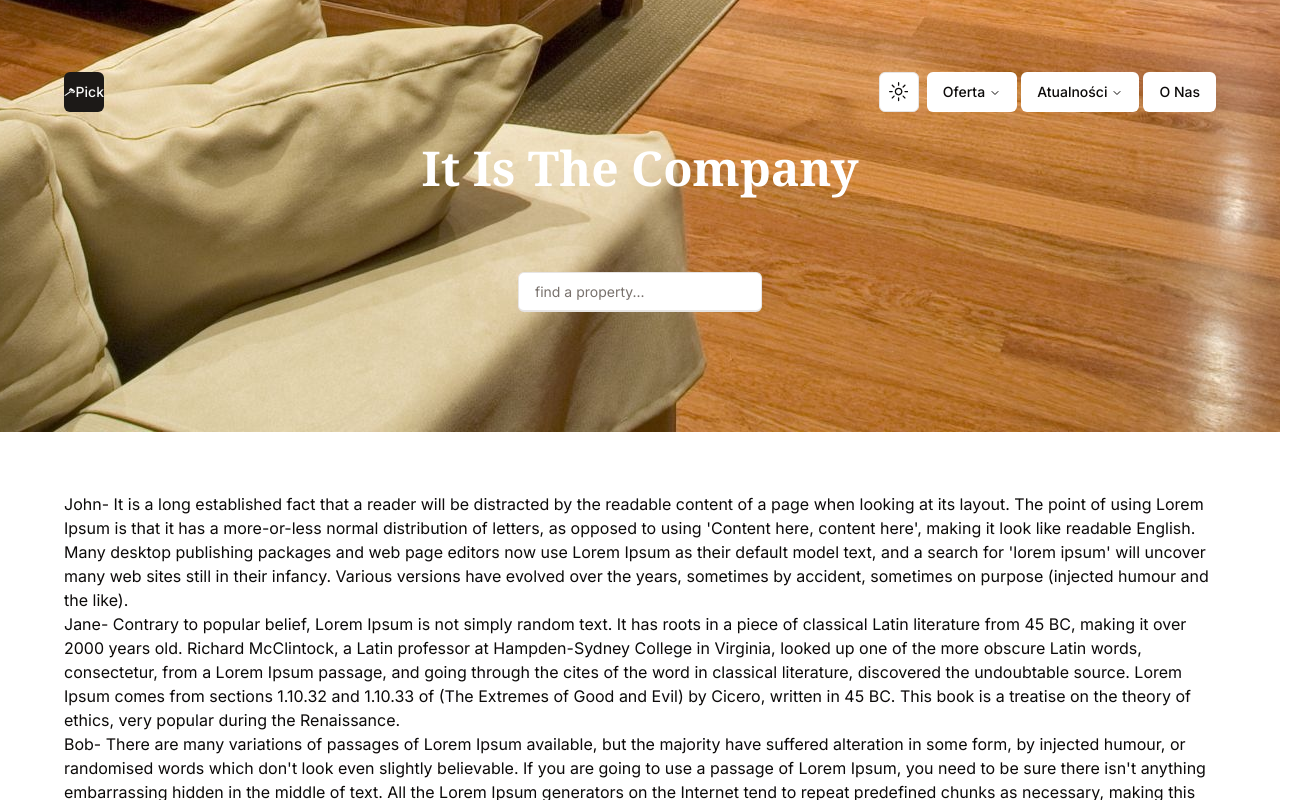
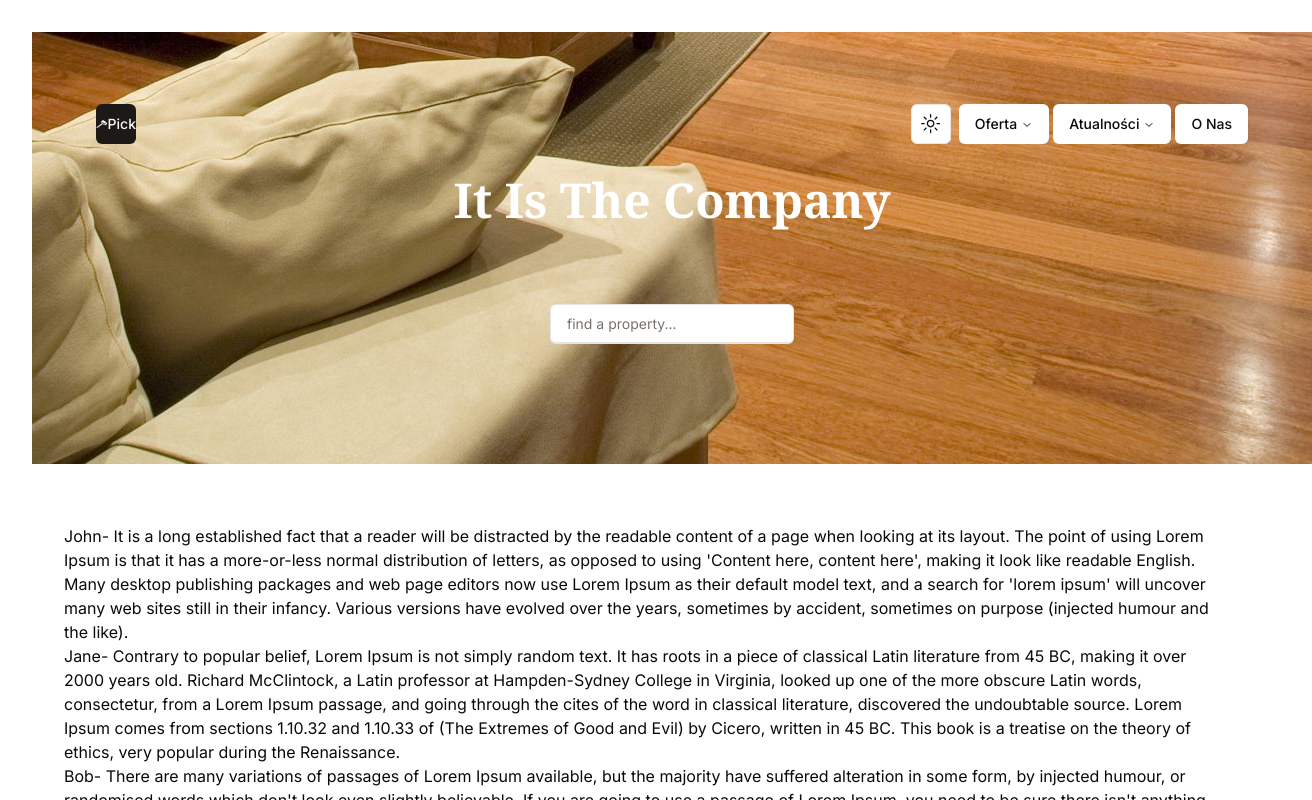
Before and after one commit to danielu96/service-project, a Next.js app: page / in a window 1280 px wide. Shown: the top 800 px of the page, 1312 px wide, since content can reach past the window. Built offline with nearby package versions, Linux system fonts and the light colour scheme.

Commit message:
margin added

```diff
--- a/app/layout.tsx
+++ b/app/layout.tsx
@@ -23,7 +23,7 @@ export default function RootLayout({
     <html lang='en' suppressHydrationWarning>
       <body className={inter.className}>
         <Providers>
-          <div className="container fanart py-10" >
+          <div className="container fanart py-10 mt-8 mx-8" >
             <Navbar />
           </div>
           <main className='container py-10'>{children}</main>
```
